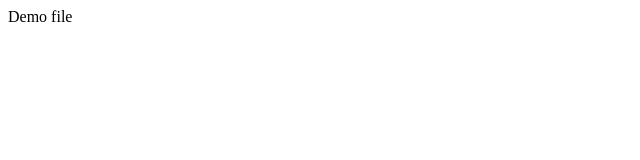
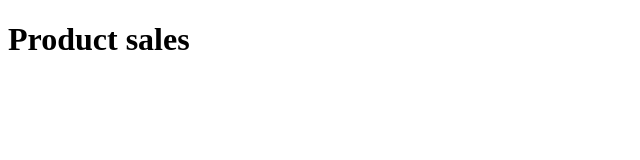
Before and after one commit to olgalkina/remote-branches, a plain HTML site: page sales.html in a window 1280 px wide. Shown: the whole page, without its empty margins (0-640 px from the left). Drawn offline with Linux system fonts and the light colour scheme.

Commit message:
Header for sales

```diff
--- a/sales.html
+++ b/sales.html
@@ -8,7 +8,7 @@
   <script>/* Metrika*/</script>
 </head>
 <body>
- Demo file
+ <h1>Product sales</h1>
 
 </body>
 </html>
```
